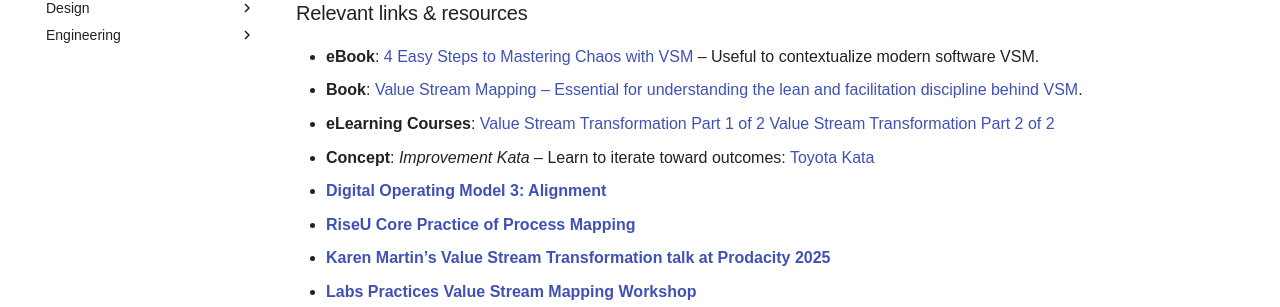
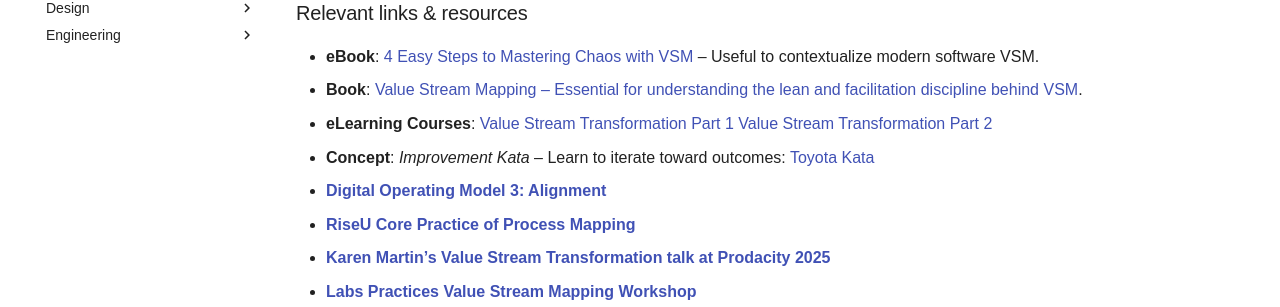
Before and after one commit to rise8-us/delivery-playbooks, an MkDocs documentation site: the page built from docs/content/plays/product/value-stream-mapping.md, in a window 1280 px wide and 900 px high, scrolled down 20897 px. Shown: the part 471-778 px from the top of the window. Built offline with MkDocs 1.6.1 and Material for MkDocs 9.7.7, drawn with Linux system fonts in a browser that asks for light colours.

Commit message:
Update value-stream-mapping.md

```diff
--- a/docs/content/plays/product/value-stream-mapping.md
+++ b/docs/content/plays/product/value-stream-mapping.md
@@ -447,7 +447,7 @@
 
 - **eBook**: [4 Easy Steps to Mastering Chaos with VSM](https://enterprise-software.broadcom.com/valueops-connectall-insights) – Useful to contextualize modern software VSM.
 - **Book**: [Value Stream Mapping – Essential for understanding the lean and facilitation discipline behind VSM](https://www.goodreads.com/book/show/17718225-value-stream-mapping).
-- **eLearning Courses**: [Value Stream Transformation Part 1 of 2](https://tkmgacademy.com/courses/value-stream-transformation-part-1/) [Value Stream Transformation Part 2 of 2](https://tkmgacademy.com/courses/value-stream-transformation-part-2/)
+- **eLearning Courses**: [Value Stream Transformation Part 1](https://tkmgacademy.com/courses/value-stream-transformation-part-1/) [Value Stream Transformation Part 2](https://tkmgacademy.com/courses/value-stream-transformation-part-2/)
 - **Concept**: *Improvement Kata* – Learn to iterate toward outcomes: [Toyota Kata](https://www.toyotakata.org/)
 - **[Digital Operating Model 3: Alignment](https://www.loom.com/share/bab879ee127a4dd6b73fb563b14c79fe)**
 - **[RiseU Core Practice of Process Mapping](https://delivery-playbooks.rise8.us/content/practices/process-mapping/)**
```
